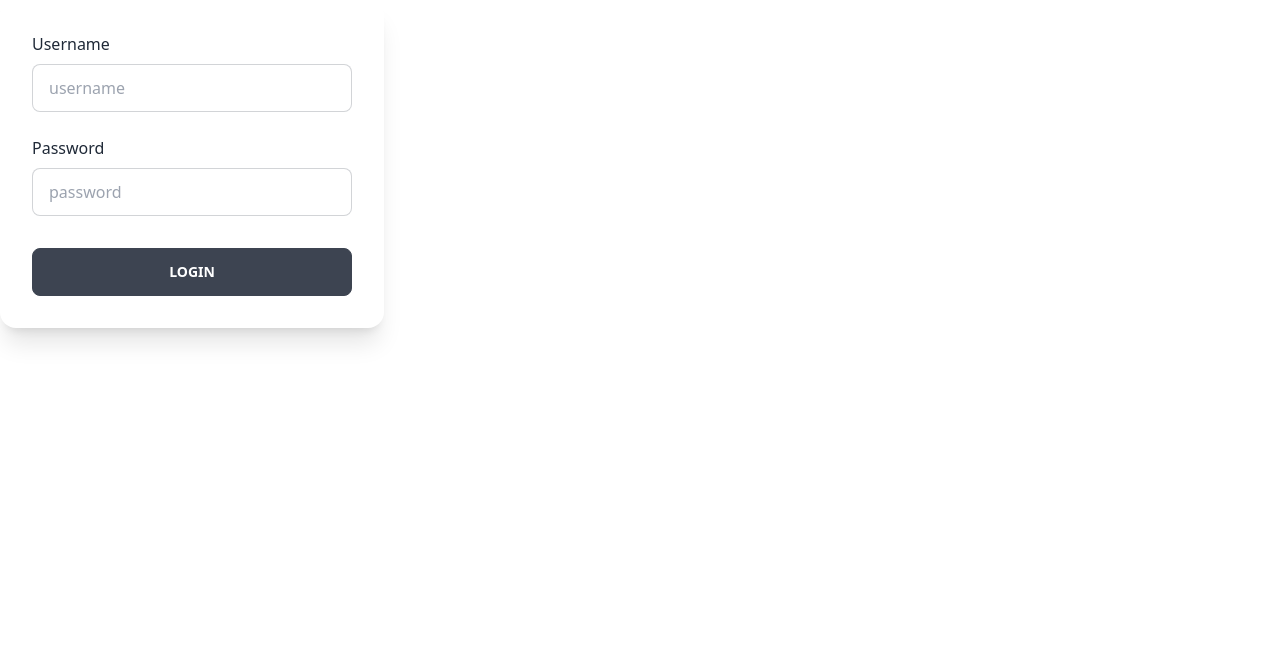
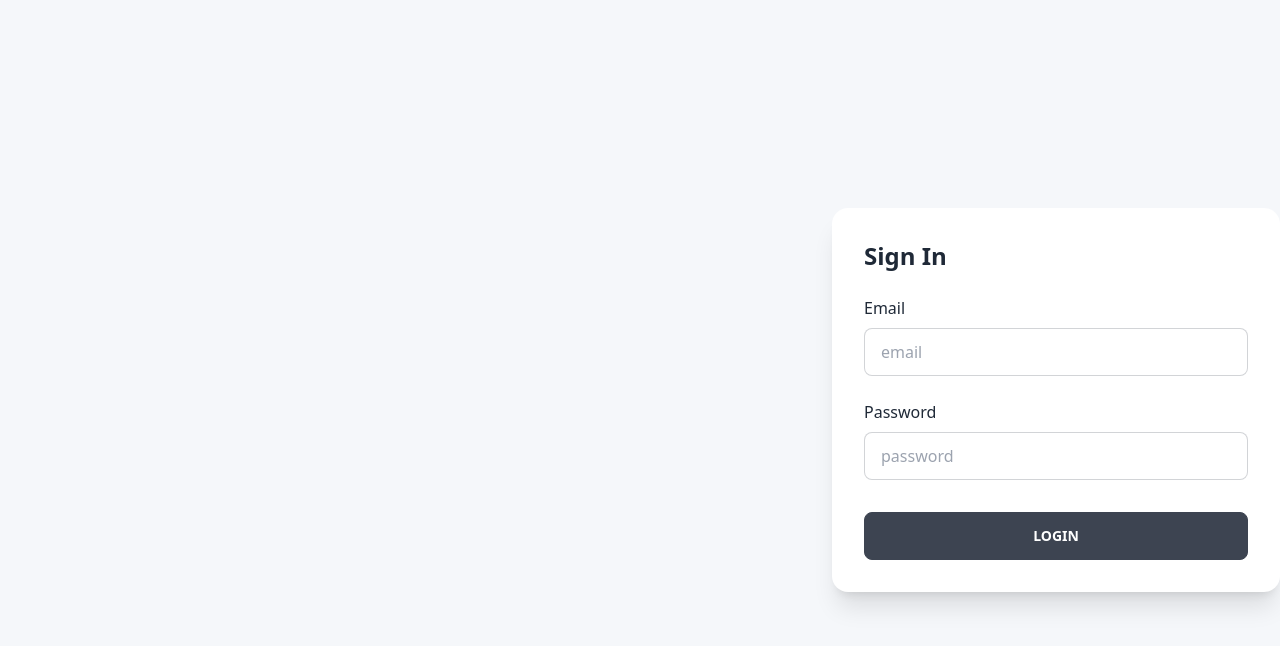
Before and after one commit to DefectingCat/rua-gist, a Next.js app: page /sign-in in a window 1280 px wide. Shown: the top 646 px of the page. Built offline with nearby package versions, Linux system fonts and the light colour scheme.

Commit message:
Add tailwind css dark mode

```diff
--- a/assets/i18n/data.json
+++ b/assets/i18n/data.json
@@ -10,7 +10,9 @@
       "sign in": "sign in",
       "sign up": "sign up",
       "Sign In": "Sign In",
-      "Sign Up": "Sign Up"
+      "Sign Up": "Sign Up",
+      "Email": "Email",
+      "email": "email"
     }
   },
   "zh-CN": {
@@ -24,7 +26,9 @@
       "sign in": "登录",
       "sign up": "注册",
       "Sign In": "登录",
-      "Sign Up": "注册"
+      "Sign Up": "注册",
+      "Email": "邮箱",
+      "email": "邮箱"
     }
   }
 }
--- a/components/DarkModeBtn.tsx
+++ b/components/DarkModeBtn.tsx
@@ -9,11 +9,19 @@ const DarkModeBtn = () => {
   // When mounted on client, now we can show the UI
   useEffect(() => setMounted(true), []);
 
+  const setThemeWithClass = (theme: string) => {
+    document.documentElement.className = theme;
+    setTheme(theme);
+  };
+
   const currentTheme = theme === 'system' ? systemTheme : theme;
 
   if (!mounted)
     return (
-      <a className="text-xl btn btn-ghost" onClick={() => setTheme('light')}>
+      <a
+        className="text-xl btn btn-ghost"
+        onClick={() => setThemeWithClass('light')}
+      >
         <div
           className={classNames(
             'w-5 h-5 rounded-md animate-pulse',
@@ -26,11 +34,17 @@ const DarkModeBtn = () => {
   return (
     <>
       {currentTheme === 'dark' ? (
-        <a className="text-xl btn btn-ghost" onClick={() => setTheme('light')}>
+        <a
+          className="text-xl btn btn-ghost"
+          onClick={() => setThemeWithClass('light')}
+        >
           <FiSun className="w-5 h-5" />
         </a>
       ) : (
-        <a className="text-xl btn btn-ghost" onClick={() => setTheme('dark')}>
+        <a
+          className="text-xl btn btn-ghost"
+          onClick={() => setThemeWithClass('dark')}
+        >
           {' '}
           <FiMoon className="w-5 h-5" />
         </a>
--- /dev/null
+++ b/lib/constents.ts
@@ -0,0 +1 @@
+export const MAX_AGE = 86400 * 7;
--- a/lib/utils/jwt-tools.ts
+++ b/lib/utils/jwt-tools.ts
@@ -1,9 +1,10 @@
 import rsa from 'jsrsasign';
 import 'dotenv/config';
+import { MAX_AGE } from 'lib/constents';
 
 export const generateJwt = (data: unknown) => {
   const current = rsa.KJUR.jws.IntDate.get('now');
-  const expireOneMinute = current + 86400;
+  const expireOneMinute = current + MAX_AGE;
   const header = { alg: 'HS256', typ: 'JWT' };
   const payload = {
     iat: current,
--- /dev/null
+++ b/pages/_document.tsx
@@ -0,0 +1,30 @@
+import { Html, Head, Main, NextScript } from 'next/document';
+import Script from 'next/script';
+
+export default function Document() {
+  return (
+    <Html>
+      <Head />
+      <body>
+        <Main />
+        <NextScript />
+        <Script
+          id="dark-mode"
+          dangerouslySetInnerHTML={{
+            __html: `if (
+  localStorage['rua-theme'] === 'dark' ||
+  (!('theme' in localStorage) &&
+    window.matchMedia('(prefers-color-scheme: dark)').matches)
+) {
+  document.documentElement.classList.add('dark');
+} else {
+  document.documentElement.classList.remove('dark');
+}
+`,
+          }}
+          strategy="beforeInteractive"
+        ></Script>
+      </body>
+    </Html>
+  );
+}
--- a/pages/api/v1/signin.ts
+++ b/pages/api/v1/signin.ts
@@ -1,3 +1,4 @@
+import { MAX_AGE } from 'lib/constents';
 import prisma from 'lib/PrismaClient';
 import { generateJwt } from 'lib/utils/jwt-tools';
 import { verifyPasswd } from 'lib/utils/password-tools';
@@ -38,7 +39,7 @@ export default async function handler(
 
       const signature = generateJwt(user);
       nookies.set({ res }, 'token', signature, {
-        maxAge: 30 * 24 * 60 * 60,
+        maxAge: MAX_AGE,
         secure: process.env.NODE_ENV === 'production',
         httpOnly: true,
       });
--- a/pages/sign-in.tsx
+++ b/pages/sign-in.tsx
@@ -6,14 +6,31 @@ const SignIn = () => {
 
   return (
     <>
-      <div className="p-8 shadow-xl w-96 bg-base-100 card">
+      <div
+        className={classNames(
+          'h-[100vh] flex items-center ',
+          'md:justify-between container m-auto'
+        )}
+      >
+        <div></div>
+
+        <div
+          className={classNames(
+            'p-8 shadow-xl w-full bg-base-100 card',
+            'max-w-md'
+          )}
+        >
+          <div className="pb-6">
+            <h1 className="text-2xl font-semibold">{t('Sign In')}</h1>
+          </div>
+
           <form action="">
             <div>
-            <label htmlFor="username">{t('Username')}</label>
+              <label htmlFor="email">{t('Email')}</label>
               <input
-              id="username"
+                id="email"
                 type="text"
-              placeholder={t('username')}
+                placeholder={t('email')}
                 className={classNames(
                   'w-full transition-all outline-none',
                   'input-bordered input',
@@ -41,6 +58,7 @@ const SignIn = () => {
             </div>
           </form>
         </div>
+      </div>
     </>
   );
 };
--- a/styles/globals.css
+++ b/styles/globals.css
@@ -9,6 +9,10 @@
 *::selection {
   background: hsl(230, 1%, 90%);
   color: inherit;
+}
+
+body {
+  @apply bg-bluish-gray dark:bg-transparent;
 }
 
 .dark *::selection {
--- a/tailwind.config.js
+++ b/tailwind.config.js
@@ -1,5 +1,6 @@
 /** @type {import('tailwindcss').Config} */
 module.exports = {
+  darkMode: 'class',
   content: [
     './pages/**/*.{js,ts,jsx,tsx}',
     './components/**/*.{js,ts,jsx,tsx}',
@@ -26,33 +27,33 @@ module.exports = {
     themes: [
       'light',
       'dark',
-      'cupcake',
-      'bumblebee',
-      'emerald',
-      'corporate',
-      'synthwave',
-      'retro',
-      'cyberpunk',
-      'valentine',
-      'halloween',
-      'garden',
-      'forest',
-      'aqua',
-      'lofi',
-      'pastel',
-      'fantasy',
-      'wireframe',
-      'black',
-      'luxury',
-      'dracula',
-      'cmyk',
-      'autumn',
-      'business',
-      'acid',
-      'lemonade',
-      'night',
-      'coffee',
-      'winter',
+      // 'cupcake',
+      // 'bumblebee',
+      // 'emerald',
+      // 'corporate',
+      // 'synthwave',
+      // 'retro',
+      // 'cyberpunk',
+      // 'valentine',
+      // 'halloween',
+      // 'garden',
+      // 'forest',
+      // 'aqua',
+      // 'lofi',
+      // 'pastel',
+      // 'fantasy',
+      // 'wireframe',
+      // 'black',
+      // 'luxury',
+      // 'dracula',
+      // 'cmyk',
+      // 'autumn',
+      // 'business',
+      // 'acid',
+      // 'lemonade',
+      // 'night',
+      // 'coffee',
+      // 'winter',
     ],
     darkTheme: 'dark',
   },
```
Lines whose indentation alone changed are shown as unchanged.
